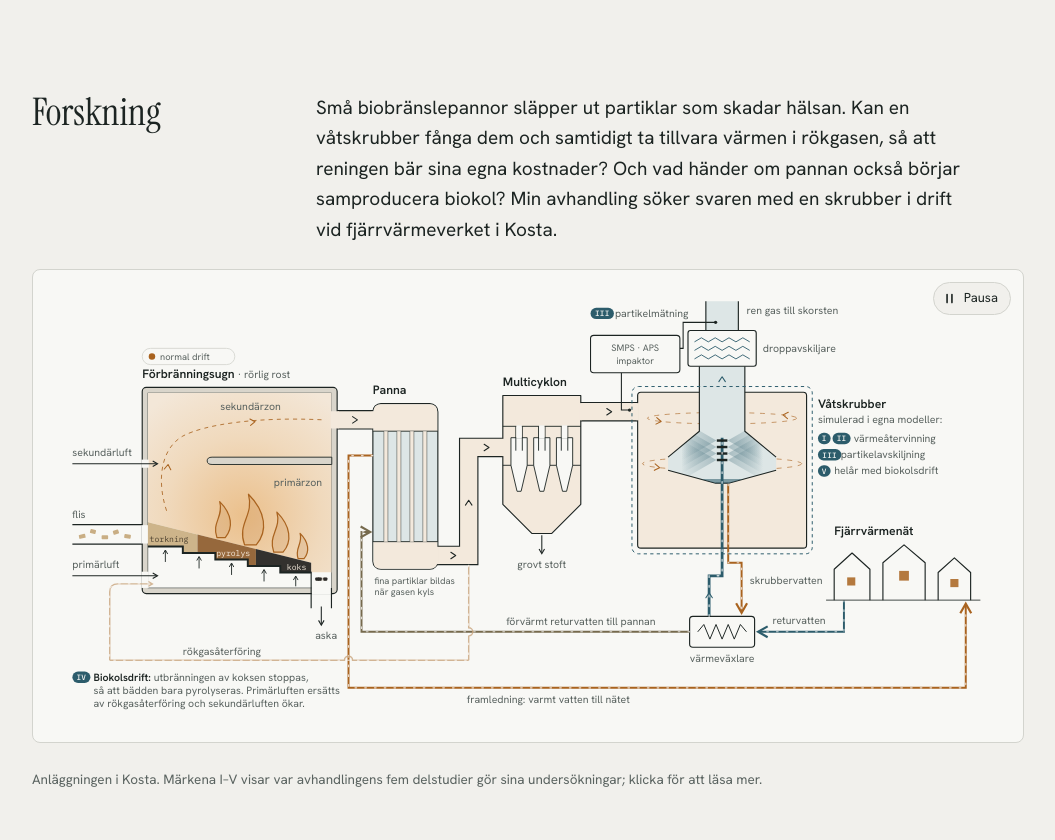
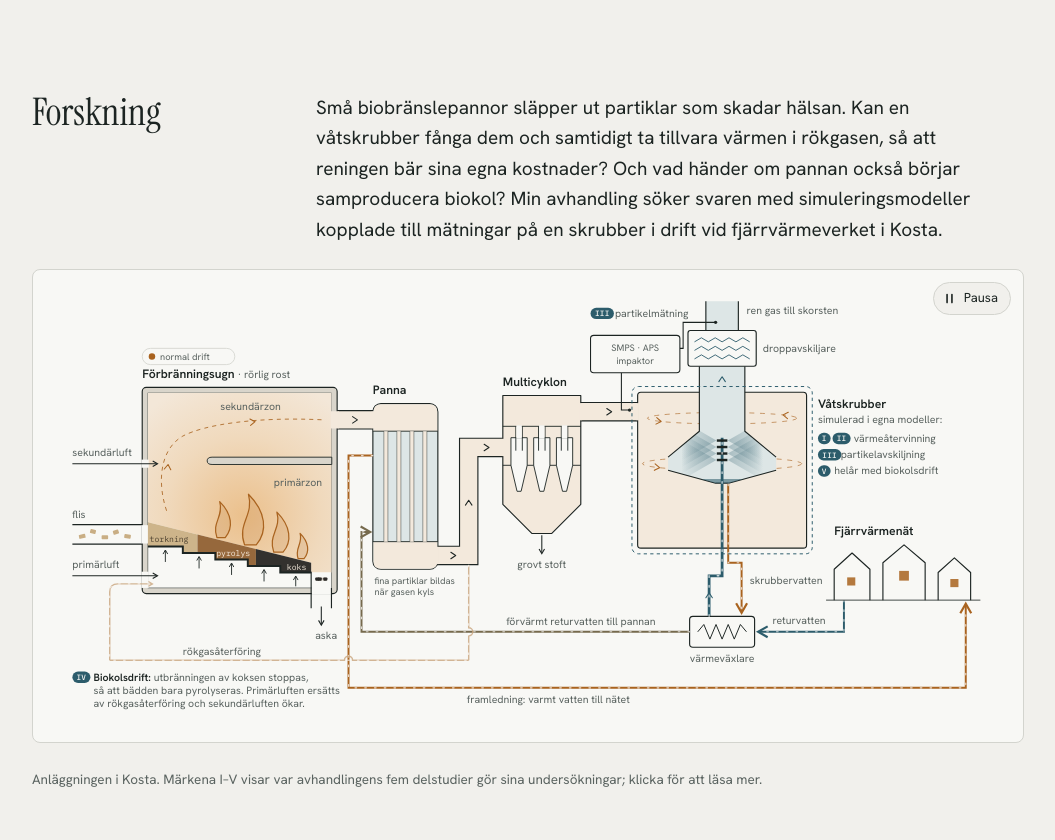
Before and after one commit to thelinwanja-spec/cv, a plain HTML site: page index.html in a window 1280 px wide. Shown: the part 1342-2182 px from the top of the page, without its empty margins (112-1167 px from the left). Drawn offline with Linux system fonts and the light colour scheme.

Commit message:
Uppdatera CV

```diff
--- a/index.html
+++ b/index.html
@@ -390,7 +390,7 @@ svg .fig-big{font-family:var(--display);font-size:22px}
 <section class="sec" id="forskning">
   <h2 class="sec-h">Forskning</h2>
   <div class="sec-b">
-    <p class="lead">Små biobränslepannor släpper ut partiklar som skadar hälsan. Kan en våtskrubber fånga dem och samtidigt ta tillvara värmen i rökgasen, så att reningen bär sina egna kostnader? Och vad händer om pannan också börjar samproducera biokol? Min avhandling söker svaren med en skrubber i drift vid fjärrvärmeverket i Kosta.</p>
+    <p class="lead">Små biobränslepannor släpper ut partiklar som skadar hälsan. Kan en våtskrubber fånga dem och samtidigt ta tillvara värmen i rökgasen, så att reningen bär sina egna kostnader? Och vad händer om pannan också börjar samproducera biokol? Min avhandling söker svaren med simuleringsmodeller kopplade till mätningar på en skrubber i drift vid fjärrvärmeverket i Kosta.</p>
   </div>
   <p class="swipe-hint">Svep i sidled för att se hela anläggningen</p>
   <figure class="diagram">
```
